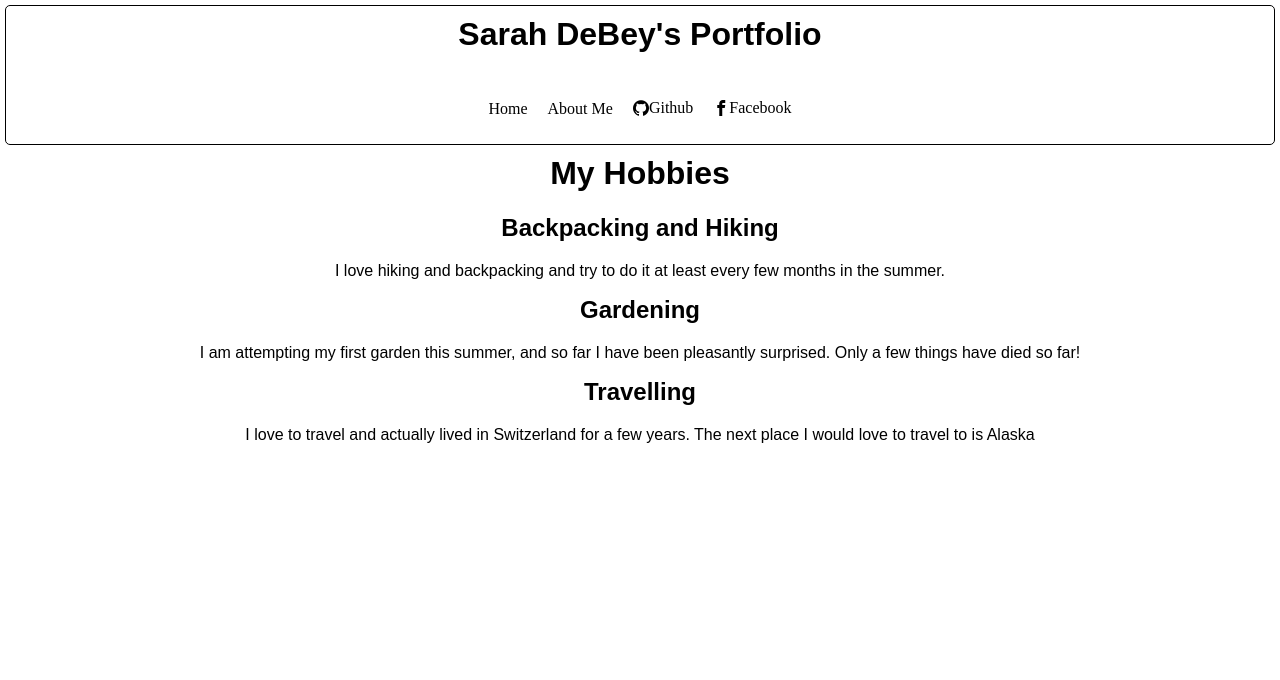
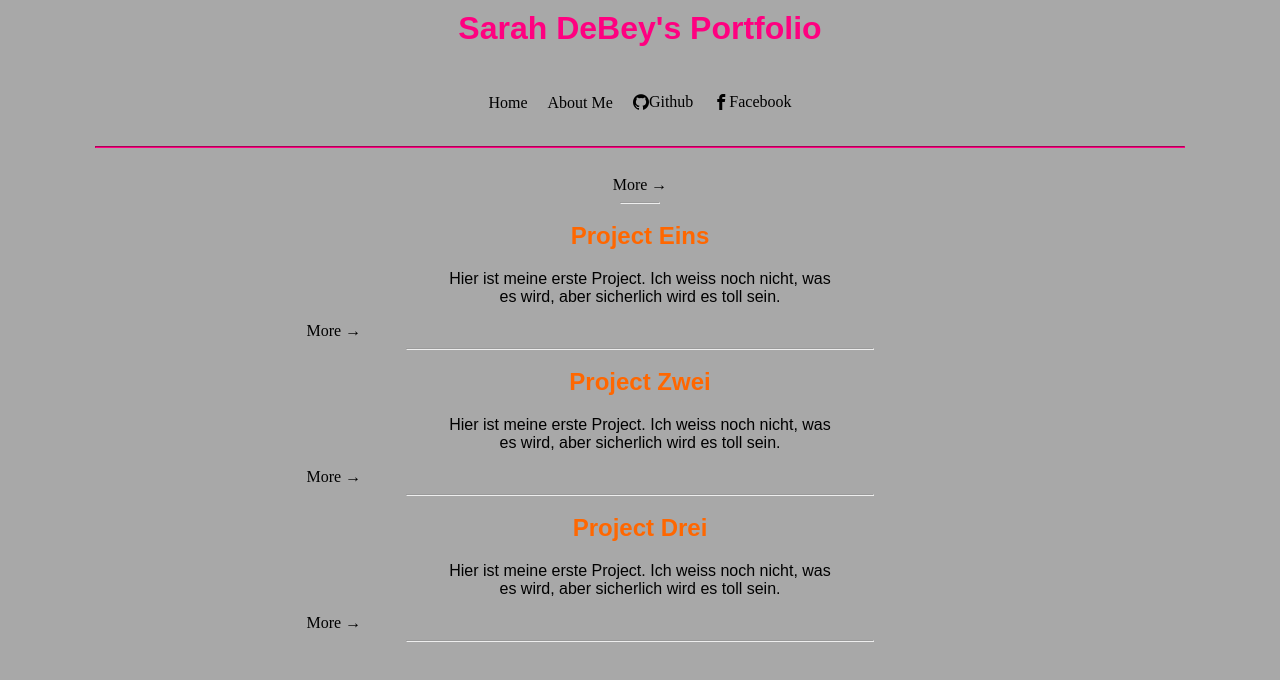
Before and after one commit to piper88/Portfolio, a plain HTML site: page index.html in a window 1280 px wide. Drawn offline with nearby package versions, Linux system fonts and the light colour scheme; files whose address does not match are found by name.

Commit message:
adds some styling and read on functionality

```diff
--- a/index.html
+++ b/index.html
@@ -16,19 +16,21 @@
       <nav class="main-nav">
         <div class="icon-menu"></div>
           <ul>
-            <li class="tab" data-content="hobbies"><a href="#">Home</a></li>
+            <li class="tab" data-content="projects"><a href="#">Home</a></li>
             <li class="tab" data-content="about"><a href="#">About Me</a></li>
             <li class="icon-github"><a href="https://github.com/prungy88">Github</a></li>
             <li class="icon-facebook"><a href="https://www.facebook.com/sarah.debey.9">Facebook</a></li>
           </ul>
       </nav>
     </header>
+    <hr id="header-break"></hr>
       <main>
-        <section id="hobbies" class="content-to-toggle">
-          <h1>My Hobbies</h1>
+        <section id="projects" class="content-to-toggle">
           <article class="template">
             <h2></h2>
-            <section class="hobbies-body"></section>
+            <section class="projects-body"></section>
+            <a href="#" class="read-on">More &rarr;</a>
+            <hr></hr>
           </article>
         </section>
 
--- a/js/app.js
+++ b/js/app.js
@@ -1,22 +1,23 @@
-var hobbies = [];
+var projects = [];
 
-function Hobby (opts) {
+function Project (opts) {
   this.title = opts.title;
   this.body = opts.body;
 }
 
-Hobby.prototype.toHtml = function() {
-  var $newHobby = $('article.template').clone();
-  $newHobby.find('h2').html(this.title);
-  $newHobby.find('.hobbies-body').html(this.body);
-  $newHobby.removeClass('template');
-  return $newHobby;
+Project.prototype.toHtml = function() {
+  var $newProject = $('article.template').clone();
+  $newProject.removeClass('template');
+  $newProject.find('h2').html(this.title);
+  $newProject.find('.projects-body').html(this.body);
+  $newProject.removeClass('template');
+  return $newProject;
 };
 
 myData.forEach(function(ele) {
-  hobbies.push(new Hobby(ele));
+  projects.push(new Project(ele));
 });
 
-hobbies.forEach(function(hobby) {
-  $('#hobbies').append(hobby.toHtml());
+projects.forEach(function(project) {
+  $('#projects').append(project.toHtml());
 });
--- a/js/mydata.js
+++ b/js/mydata.js
@@ -1,14 +1,14 @@
 var myData = [
   {
-    title: 'Backpacking and Hiking',
-    body: '<p>I love hiking and backpacking and try to do it at least every few months in the summer.</p>',
+    title: 'Project Eins',
+    body: '<p>Hier ist meine erste Project. Ich weiss noch nicht, was es wird, aber sicherlich wird es toll sein.</p><p> Hier ist meine erste Project. Ich weiss noch nicht, was es wird, aber sicherlich wird es toll sein. Hier ist meine erste Project. Ich weiss noch nicht, was es wird, aber sicherlich wird es toll sein.</p><p>Hier ist meine erste Project. Ich weiss noch nicht, was es wird, aber sicherlich wird es toll sein.</p><p> Hier ist meine erste Project. Ich weiss noch nicht, was es wird, aber sicherlich wird es toll sein. Hier ist meine erste Project. Ich weiss noch nicht, was es wird, aber sicherlich wird es toll sein.</p>',
   },
   {
-    title: 'Gardening',
-    body: '<p>I am attempting my first garden this summer, and so far I have been pleasantly surprised. Only a few things have died so far!</p>',
+    title: 'Project Zwei',
+    body: '<p>Hier ist meine erste Project. Ich weiss noch nicht, was es wird, aber sicherlich wird es toll sein.</p><p> Hier ist meine erste Project. Ich weiss noch nicht, was es wird, aber sicherlich wird es toll sein. Hier ist meine erste Project. Ich weiss noch nicht, was es wird, aber sicherlich wird es toll sein.</p><p>Hier ist meine erste Project. Ich weiss noch nicht, was es wird, aber sicherlich wird es toll sein.</p><p> Hier ist meine erste Project. Ich weiss noch nicht, was es wird, aber sicherlich wird es toll sein. Hier ist meine erste Project. Ich weiss noch nicht, was es wird, aber sicherlich wird es toll sein.</p>',
   },
   {
-    title: 'Travelling',
-    body: '<p>I love to travel and actually lived in Switzerland for a few years. The next place I would love to travel to is Alaska</p>',
+    title: 'Project Drei',
+    body: '<p>Hier ist meine erste Project. Ich weiss noch nicht, was es wird, aber sicherlich wird es toll sein.</p><p> Hier ist meine erste Project. Ich weiss noch nicht, was es wird, aber sicherlich wird es toll sein. Hier ist meine erste Project. Ich weiss noch nicht, was es wird, aber sicherlich wird es toll sein.</p><p>Hier ist meine erste Project. Ich weiss noch nicht, was es wird, aber sicherlich wird es toll sein.</p><p> Hier ist meine erste Project. Ich weiss noch nicht, was es wird, aber sicherlich wird es toll sein. Hier ist meine erste Project. Ich weiss noch nicht, was es wird, aber sicherlich wird es toll sein.</p>',
   }
 ];
--- a/js/view.js
+++ b/js/view.js
@@ -1,17 +1,4 @@
 var projectView = {};
-
-// articleView.handleMainNav = function() {
-//   // if we click on home, hide about section, and show home section, and vice versa
-//   /* TODO: Complete the delegated event handler below to help power the tabs feature.
-//       Clicking any .tab element should:
-//           1.) Hide all the .tab-content sections
-//           2.) Fade in the single .tab-content section that is associated with the clicked .tab element's data-content attribute. */
-//   $('.main-nav').on('click', '.tab', function() {
-//     $('.tab-content').hide();
-//     $('#' + $(this).data('content')).fadeIn();
-//   });
-//   $('.main-nav .tab:first').click();
-// };
 
 projectView.handleNav = function() {
   $('.main-nav').on('click', '.tab', function() {
@@ -21,4 +8,14 @@ projectView.handleNav = function() {
   $('.main-nav .tab:first').click();
 };
 
+projectView.handleTeasers = function() {
+  $('.projects-body *:nth-of-type(n+2)').hide();
+  $('#projects').on('click', 'a.read-on', function(e) {
+    e.preventDefault();
+    $(this).parent().find('*').show();
+    $(this).hide();
+  });
+};
+
 projectView.handleNav();
+projectView.handleTeasers();
--- a/styles/base.css
+++ b/styles/base.css
@@ -1,6 +1,17 @@
-h1, h2 {
+body {
+  background-color: rgb(168, 168, 168);
+}
+
+h1 {
   text-align: center;
   margin-top: 10px;
+  color: #ff0080;
+}
+
+h2 {
+  text-align: center;
+  margin-top: 10px;
+  color: #FF6700;
 }
 
 p {
@@ -18,3 +29,13 @@ a {
   font-family: serif;
   color: black;
 }
+
+hr {
+  max-width: 70%;
+}
+
+#projects {
+  display: flex;
+  flex-direction: column;
+  align-items: center;
+}
--- a/styles/layout.css
+++ b/styles/layout.css
@@ -1,7 +1,14 @@
 header {
   display: flex;
   flex-direction: column;
-  border: 1px black solid;
-  margin: 5px;
-  border-radius: 5px;
 }
+
+.projects-body {
+  max-width: 60%;
+  margin: auto;
+}
+
+#header-break {
+  max-width: 85%;
+  border-color: #ff0080;
+}
```
